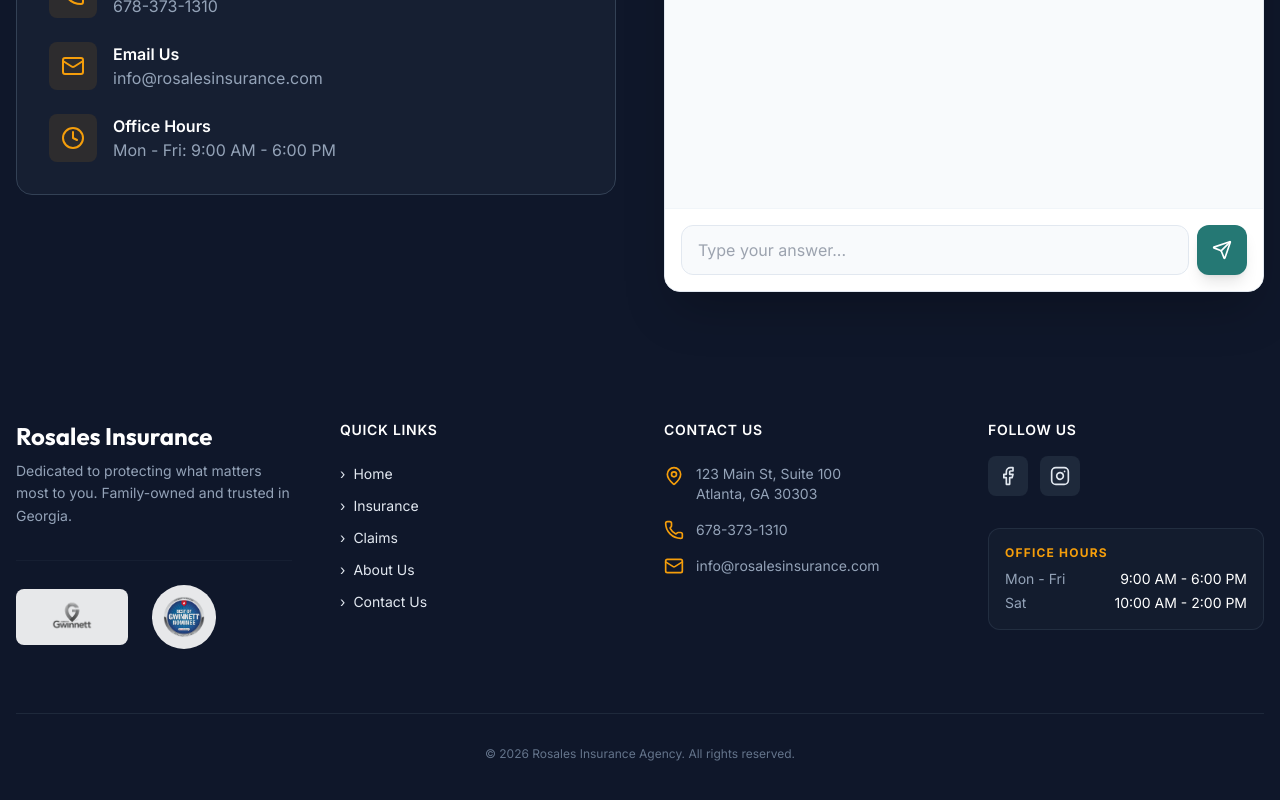
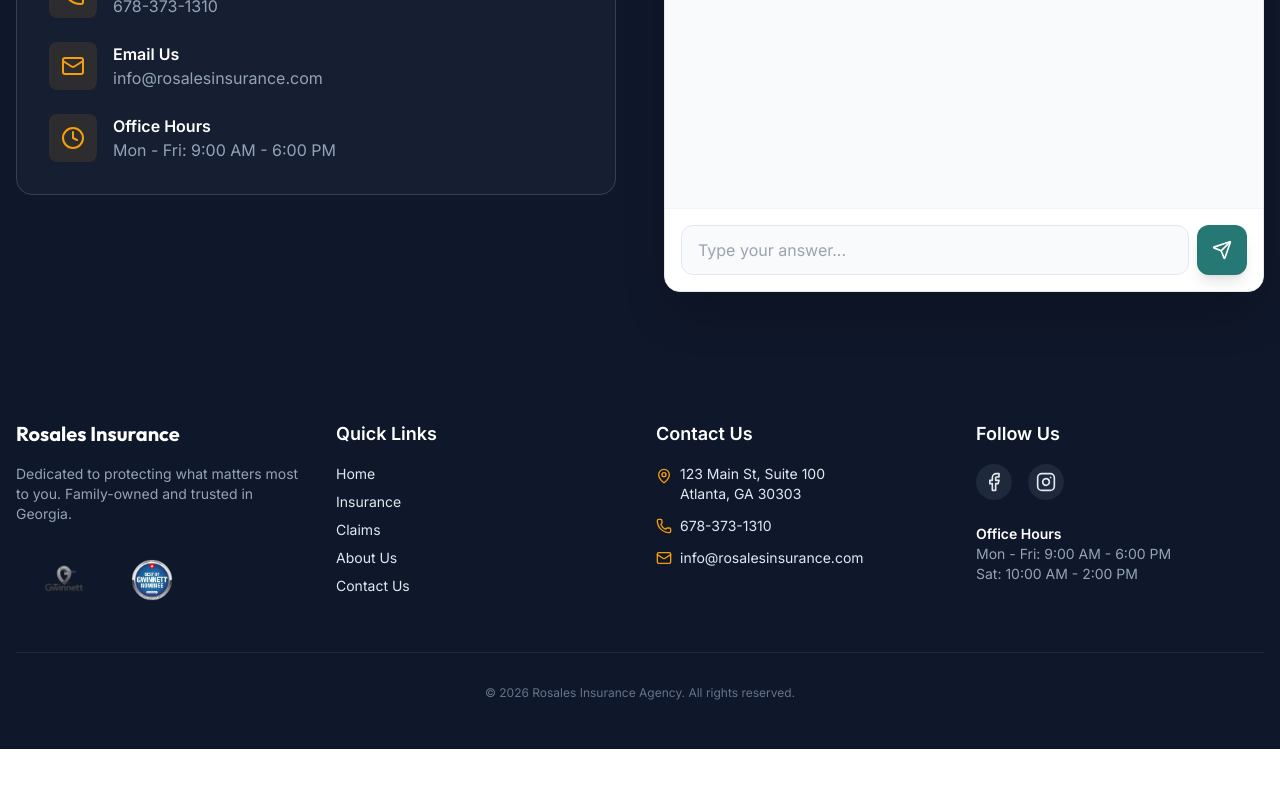
Before and after one commit to Nelocode/rosales, a Next.js app: page / in a window 1280 px wide. Shown: the part 4462-5262 px from the top of the page. After the commit the page ends 5211 px from the top, so only its background shows below. Built offline with nearby package versions, Linux system fonts and the light colour scheme.

Commit message:
style: simplify footer and add requested images Guide-photo-placeholder and callomeni_nomine

```diff
--- a/src/components/Footer.tsx
+++ b/src/components/Footer.tsx
@@ -12,104 +12,90 @@ export function Footer() {
   return (
     <footer className="bg-slate-900 text-slate-200">
       <div className="container mx-auto px-4 py-12">
-        <div className="grid grid-cols-1 md:grid-cols-4 gap-12">
-          {/* Brand & Trust */}
-          <div className="space-y-8">
-            <div>
-              <h3 className="text-2xl font-bold font-heading text-white mb-2">Rosales Insurance</h3>
-              <p className="text-sm text-slate-400 leading-relaxed">
+        <div className="grid grid-cols-1 md:grid-cols-4 gap-8">
+          {/* Brand Info */}
+          <div className="space-y-4">
+            <h3 className="text-xl font-bold font-heading text-white">Rosales Insurance</h3>
+            <p className="text-sm text-slate-400">
               {t.footer.description}
             </p>
-            </div>
 
-            {/* Trust Badges - Guide to Gwinnett & Best of Gwinnett */}
-            <div className="pt-6 flex flex-wrap items-center gap-6 border-t border-slate-800/50">
-              <div className="relative h-14 w-28 opacity-90 hover:opacity-100 transition-opacity bg-white p-1 rounded-lg">
+            {/* Added Images */}
+            <div className="pt-4 flex items-center gap-4">
+              <div className="relative h-12 w-24">
                 <Image
-                  src="/images/footer/guide_gwinnett.png"
+                  src="/images/footer/Guide-photo-placeholder-200x200-0908(1).png"
                   alt="Guide to Gwinnett"
                   fill
-                  className="object-contain p-1"
+                  className="object-contain"
                 />
               </div>
-              <div className="relative h-16 w-16 opacity-90 hover:opacity-100 transition-opacity rounded-full bg-white p-1">
+              <div className="relative h-12 w-12">
                 <Image
-                  src="/images/footer/best_gwinnett.png"
-                  alt="Best of Gwinnett Nominee"
+                  src="/images/footer/callomeni_nomine.png"
+                  alt="Nominee"
                   fill
-                  className="object-contain p-2"
+                  className="object-contain"
                 />
               </div>
             </div>
-
           </div>
 
           {/* Quick Links */}
-
           <div>
-            <h4 className="text-lg font-semibold text-white mb-6 uppercase tracking-wider text-sm">{t.footer.quick_links}</h4>
-            <ul className="space-y-3 text-sm">
-              <li><Link href="#" className="hover:text-amber-500 transition-colors flex items-center gap-2"><span>&rsaquo;</span> {t.nav.home}</Link></li>
-              <li><Link href="#services" className="hover:text-amber-500 transition-colors flex items-center gap-2"><span>&rsaquo;</span> {t.nav.insurance}</Link></li>
-              <li><Link href="#claims" className="hover:text-amber-500 transition-colors flex items-center gap-2"><span>&rsaquo;</span> {t.nav.claims}</Link></li>
-              <li><Link href="#trust" className="hover:text-amber-500 transition-colors flex items-center gap-2"><span>&rsaquo;</span> {t.nav.about}</Link></li>
-              <li><Link href="#contact" className="hover:text-amber-500 transition-colors flex items-center gap-2"><span>&rsaquo;</span> {t.nav.contact}</Link></li>
+            <h4 className="text-lg font-semibold text-white mb-4">{t.footer.quick_links}</h4>
+            <ul className="space-y-2 text-sm">
+              <li><Link href="#" className="hover:text-secondary transition-colors">{t.nav.home}</Link></li>
+              <li><Link href="#services" className="hover:text-secondary transition-colors">{t.nav.insurance}</Link></li>
+              <li><Link href="#claims" className="hover:text-secondary transition-colors">{t.nav.claims}</Link></li>
+              <li><Link href="#trust" className="hover:text-secondary transition-colors">{t.nav.about}</Link></li>
+              <li><Link href="#contact" className="hover:text-secondary transition-colors">{t.nav.contact}</Link></li>
             </ul>
           </div>
 
           {/* Contact Info */}
           <div>
-            <h4 className="text-lg font-semibold text-white mb-6 uppercase tracking-wider text-sm">{t.footer.contact_us}</h4>
-            <ul className="space-y-4 text-sm">
-              <li className="flex items-start gap-3">
-                <MapPin className="h-5 w-5 text-amber-500 shrink-0 mt-0.5" />
-                <span className="text-slate-400">
+            <h4 className="text-lg font-semibold text-white mb-4">{t.footer.contact_us}</h4>
+            <ul className="space-y-3 text-sm">
+              <li className="flex items-start gap-2">
+                <MapPin className="h-4 w-4 text-amber-500 mt-1 shrink-0" />
+                <span>
                  123 Main St, Suite 100<br />
                  Atlanta, GA 30303
                 </span>
               </li>
-              <li className="flex items-center gap-3">
-                <Phone className="h-5 w-5 text-amber-500 shrink-0" />
-                <a href="tel:678-373-1310" className="hover:text-white transition-colors text-slate-400">678-373-1310</a>
+              <li className="flex items-center gap-2">
+                <Phone className="h-4 w-4 text-amber-500" />
+                <a href="tel:678-373-1310" className="hover:text-white">678-373-1310</a>
               </li>
-               <li className="flex items-center gap-3">
-                <Mail className="h-5 w-5 text-amber-500 shrink-0" />
-                <a href="mailto:info@rosalesinsurance.com" className="hover:text-white transition-colors text-slate-400">info@rosalesinsurance.com</a>
+               <li className="flex items-center gap-2">
+                <Mail className="h-4 w-4 text-amber-500" />
+                <a href="mailto:info@rosalesinsurance.com" className="hover:text-white">info@rosalesinsurance.com</a>
               </li>
             </ul>
           </div>
 
           {/* Social / Hours */}
-           <div className="space-y-8">
            <div>
-              <h4 className="text-lg font-semibold text-white mb-4 uppercase tracking-wider text-sm">{t.footer.follow_us}</h4>
-              <div className="flex gap-3">
-                <a href="#" className="p-2.5 bg-slate-800 rounded-lg hover:bg-amber-600 transition-all duration-300 hover:-translate-y-1">
+            <h4 className="text-lg font-semibold text-white mb-4">{t.footer.follow_us}</h4>
+            <div className="flex gap-4">
+              <a href="#" className="p-2 bg-slate-800 rounded-full hover:bg-amber-600 transition-colors">
                 <Facebook className="h-5 w-5" />
               </a>
-                 <a href="#" className="p-2.5 bg-slate-800 rounded-lg hover:bg-amber-600 transition-all duration-300 hover:-translate-y-1">
+               <a href="#" className="p-2 bg-slate-800 rounded-full hover:bg-amber-600 transition-colors">
                 <Instagram className="h-5 w-5" />
               </a>
             </div>
-            </div>
-            <div className="bg-slate-800/30 p-4 rounded-xl border border-slate-700/50">
-                <p className="text-xs font-bold text-amber-500 uppercase tracking-widest mb-2">{t.footer.office_hours}</p>
-                <div className="space-y-1 text-sm">
-                  <div className="flex justify-between">
-                    <span className="text-slate-400">{t.footer.mon_fri}</span>
-                    <span className="text-white">9:00 AM - 6:00 PM</span>
-                  </div>
-                  <div className="flex justify-between">
-                    <span className="text-slate-400">{t.footer.sat}</span>
-                    <span className="text-white">10:00 AM - 2:00 PM</span>
-                  </div>
-                </div>
+            <div className="mt-6">
+                <p className="text-sm font-semibold text-white">{t.footer.office_hours}</p>
+                <p className="text-sm text-slate-400">{t.footer.mon_fri}: 9:00 AM - 6:00 PM</p>
+                <p className="text-sm text-slate-400">{t.footer.sat}: 10:00 AM - 2:00 PM</p>
             </div>
           </div>
         </div>
 
-        <div className="border-t border-slate-800 mt-16 pt-8 text-center">
-          <p className="text-xs text-slate-500">&copy; {currentYear} Rosales Insurance Agency. {t.footer.rights}</p>
+        <div className="border-t border-slate-800 mt-12 pt-8 text-center text-xs text-slate-500">
+          <p>&copy; {currentYear} Rosales Insurance Agency. {t.footer.rights}</p>
         </div>
       </div>
     </footer>
```
Also changed, not shown: public/images/footer/Guide-photo-placeholder-200x200-0908(1).png (renamed from public/images/footer/guide_gwinnett.png), public/images/footer/callomeni_nomine.png (renamed from public/images/footer/best_gwinnett.png). Lines whose indentation alone changed are shown as unchanged.
